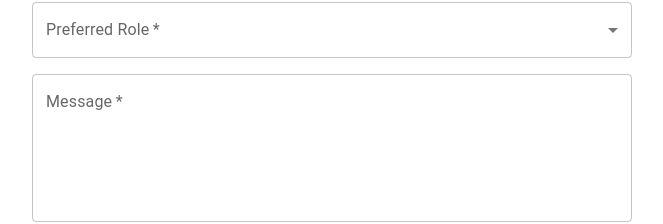
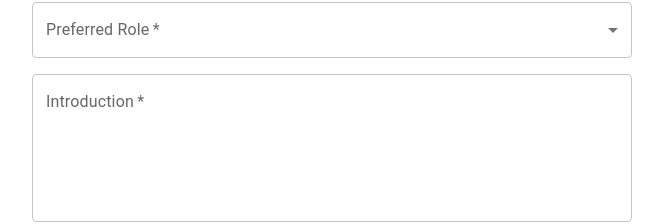
Before and after one commit to OpenBCca/openbc-web, a Next.js app: page /join-us in a window 1280 px wide. Shown: the part 519-743 px from the top of the page, without its empty margins (308-971 px from the left). Built offline with nearby package versions, Linux system fonts and the light colour scheme.

Commit message:
Update join-us-form.tsx

```diff
--- a/src/components/join-us-form/join-us-form.tsx
+++ b/src/components/join-us-form/join-us-form.tsx
@@ -60,7 +60,7 @@ function JoinUsForm() {
           <MenuItem value="FS">Full Stack</MenuItem>
         </TextField>
         <TextField
-          label="Message"
+          label="Introduction"
           // minimum width for the multiline input
           sx={{ width: '150%', minWidth: 200, mb: 2 }}
           multiline
```
